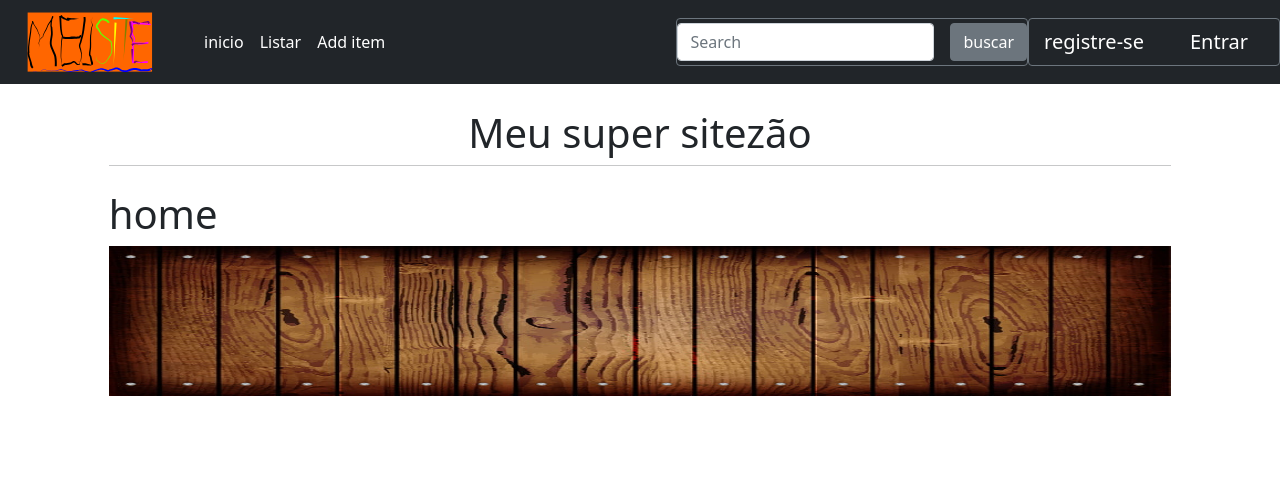
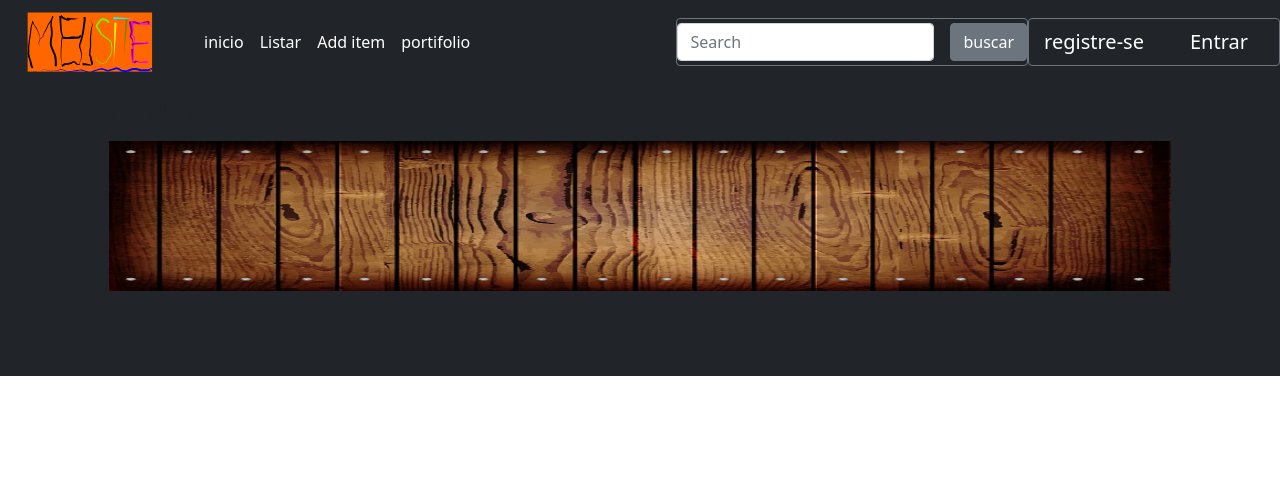
Before and after one commit to luc-gomes/django-prj-with-multiple-pages-css-bootstrap-and-sqlite, a Django app: page / in a window 1280 px wide. Shown: the top 480 px of the page. Run offline with Django 3.2, Linux system fonts and the light colour scheme.

Commit message:
dark mode default upgrade

```diff
--- a/main/templates/main/base.html
+++ b/main/templates/main/base.html
@@ -3,7 +3,8 @@
 <html>
 <head>
     <meta charset="utf-8">
-    <meta name="viewport" content="width=device-width, initial-scale=1, shrink-to-fit=no">
+        <meta name="viewport" content="width=device-width, initial-scale=1.0" />
+
     <link rel="stylesheet" href="{% static 'css/style.css' %}" />
 
     <title> {% block title %}sitezão{% endblock%}</title>
@@ -12,10 +13,9 @@
 </head>
 
 <body>
-    <nav class="navbar navbar-dark bg-dark navbar-expand-sm  fixed-top">
+    <nav class="navbar navbar-dark bg-dark navbar-expand-lg  fixed-top">
 
           <a class="navbar-brand" href= "/home"><img src="{% static "/img/logo.svg" %}" width="150px" height="60px"/></a>
-
           <button class="navbar-toggler hidden-lg-up" type="button" data-bs-toggle="collapse" data-bs-target="#collapsibleNavId" aria-controls="collapsibleNavId"
               aria-expanded="false" aria-label="Toggle navigation"></button>
           <div class="collapse navbar-collapse" id="collapsibleNavId">
@@ -29,12 +29,11 @@
               <li class="nav-item">
                 <a class="nav-link active" href="/create" aria-current="page">Add item <span class="visually-hidden">(current)</span></a>
               </li>
+              <li class="nav-item">
+                <a class="nav-link active" href="/portifolio" aria-current="page">portifolio <span class="visually-hidden">(current)</span></a>
+              </li>
             </ul>
 
-
-            <div class=" -flex my-2 my-sm-0 " >
-
-            </div>
 
             <div class=" d-flex my-2 my-sm-0 " sytle = "border-left" >
                 <span class="border border-1 border-secondary rounded">
@@ -64,11 +63,11 @@
 
 
 
-    <div id= "content", name = "content", class= "main">
-        <div class="row justify-content-sm-center">
-            <div class="col-10">
-                <h1 class= "mt-4" style="text-align:center"> Meu super sitezão</h1>
-                <hr class = "mt-0 mb-4">
+    <div id= "content", name = "content", class= "main bg-dark">
+        <div class="row justify-content-sm-center bg-dark">
+            <div class="col-10 bg-dark">
+               <!--   <h1 class= "mt-4" style="text-align:center"> Meu super sitezão</h1>-->
+              <!-- <hr class = "mt-4 mb-0">-->
                     {% block content %}
                     {% endblock %}
 
--- a/main/urls.py
+++ b/main/urls.py
@@ -12,6 +12,7 @@ urlpatterns = [
     path("create/", views.cadastro, name = "cadastro"),#formulario de cadastro
     path("2/", views.cadastro, name = "list"),
     path("upload/", views.subir, name = "upload"),
+    path("portifolio/", views.portifolio, name = "portifolio"),
 ]
 
 urlpatterns += static(settings.MEDIA_URL, document_root = settings.MEDIA_ROOT)
--- a/main/views.py
+++ b/main/views.py
@@ -58,3 +58,6 @@ def subir (request):
         print(file)
 
         return HttpResponse('teste')
+
+def portifolio(response):
+    return render(response, "main/portifolio.html", {"name": "test"})
--- a/static/css/style.css
+++ b/static/css/style.css
@@ -2,16 +2,9 @@
         .main{
             margin-left:0px;
             padding: 85px 0px;
-            background-color:#fff
+            background-color:rgb(56, 56, 56)
         }
-        .imgbar {
-            font-style: oblique;
-            background: 	burlywood ;
-            height: 50px;
-            width: 300px;
-            border-left: 10px solid	darkred ;
-            border-radius: 5px 15px 70px 35px;
-        }
+
 
         a:link, a:visited {
             color: white;
```
Also changed, not shown: main/templates/main/portifolio.html (added, +27 -0 lines).
